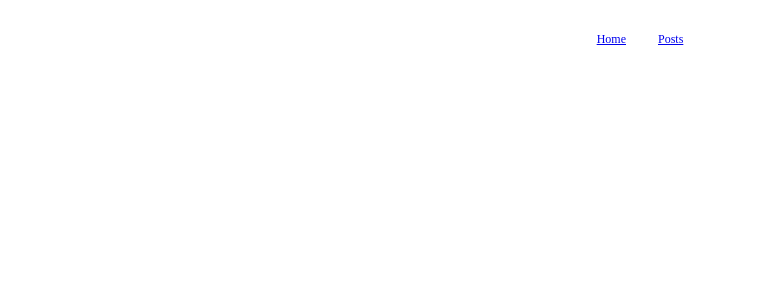
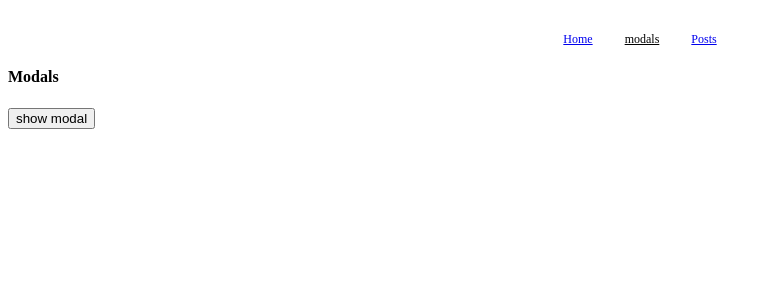
Before and after one commit to smhabibjr/ultimate-vue3-path, a Vue app: page /modals in a window 1280 px wide. Before the commit this address had no page. Shown: the top 300 px of the page, without its empty margins (0-771 px from the left). Built offline with nearby package versions, Linux system fonts and the light colour scheme.

Commit message:
add modal

```diff
--- a/src/App.vue
+++ b/src/App.vue
@@ -5,6 +5,7 @@ import { RouterLink, RouterView } from 'vue-router'
 <template>
   <nav>
     <RouterLink to="/">Home</RouterLink>
+    <RouterLink to="/modals">modals</RouterLink>
     <RouterLink to="/posts">Posts</RouterLink>
   </nav>
 
--- a/src/router/index.js
+++ b/src/router/index.js
@@ -1,5 +1,6 @@
 import { createRouter, createWebHistory } from 'vue-router'
 import HomeView from '../views/HomeView.vue'
+import ModalsView from '@/views/ModalsView.vue'
 
 const router = createRouter({
   history: createWebHistory(import.meta.env.BASE_URL),
@@ -8,6 +9,11 @@ const router = createRouter({
       path: '/',
       name: 'home',
       component: HomeView
+    },
+    {
+      path: '/modals',
+      name: 'modals',
+      component: ModalsView
     },
     {
       path: '/posts',
--- /dev/null
+++ b/src/views/ModalsView.vue
@@ -0,0 +1,36 @@
+<template>
+  <main>
+    <h4>Modals</h4>
+    <button @click="showModal = true">show modal</button>
+
+    <Teleport to="body">
+      <div v-if="showModal" class="modal">
+        <h4>This is our modal!</h4>
+        <p>
+          Lorem ipsum dolor sit amet, consectetur adipisicing elit. Fuga nam rerum, quam excepturi
+          amet quas cum odio aperiam? Laboriosam quasi deserunt delectus praesentium unde est
+          temporibus repellendus eum nesciunt magni.
+        </p>
+        <button @click="showModal = false">Hide modal</button>
+      </div>
+    </Teleport>
+  </main>
+</template>
+
+<script setup>
+import { ref } from 'vue'
+
+const showModal = ref(false)
+</script>
+<style scoped>
+.modal {
+  background-color: beige;
+  padding: 15px;
+  position: absolute;
+  left: 0;
+  top: 0;
+  width: 100%;
+  height: 100%;
+  z-index: 1;
+}
+</style>
```
Also changed, not shown: 2 other files (tests, documents, lock files or other folders).
